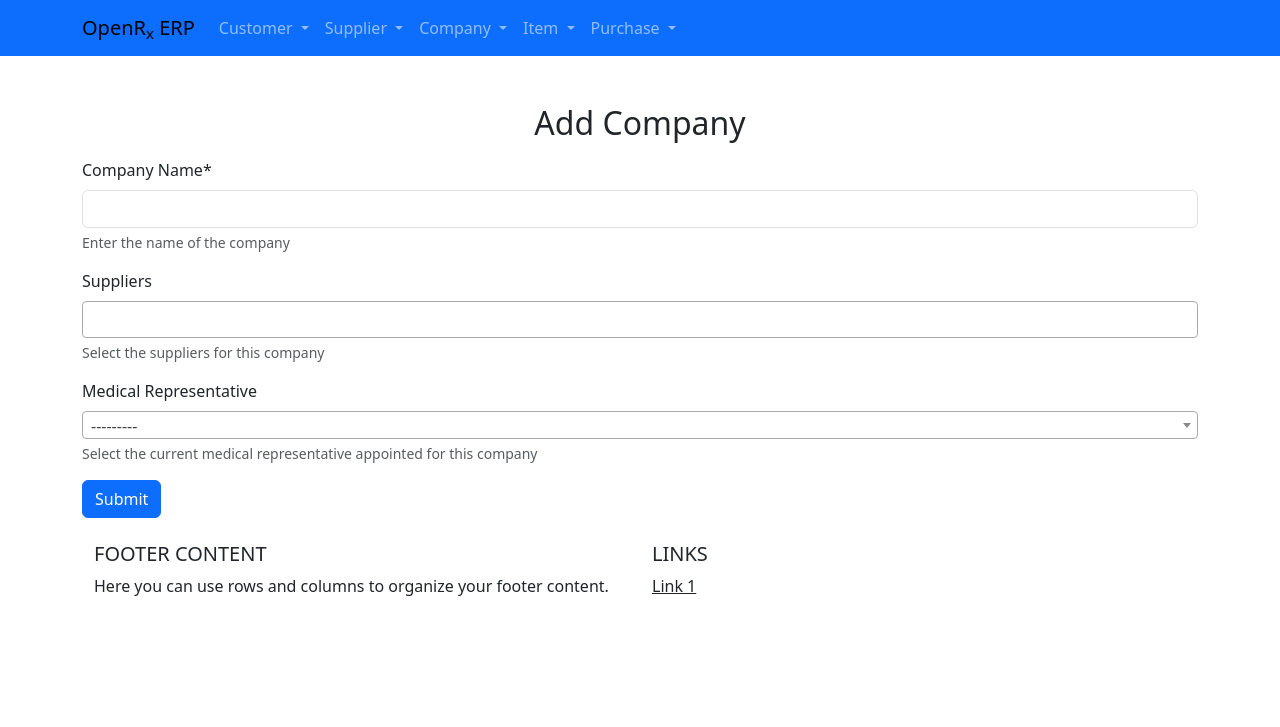
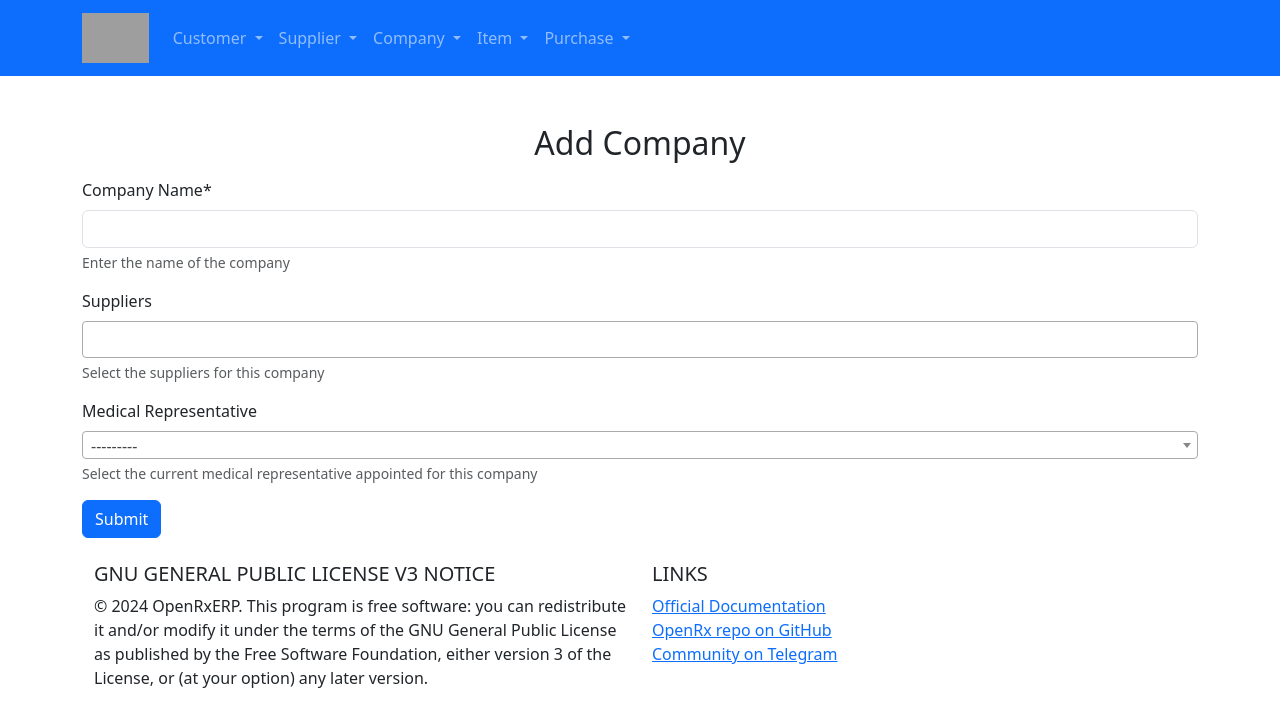
Before and after one commit to chirag-v/openrx, a Django app: page /company/add_company in a window 1280 px wide. Shown: the top 727 px of the page. Run offline with Django 5.2, Linux system fonts and the light colour scheme; data that the repository does not hold is empty; some libraries are stand-ins or nearby versions; grey boxes are pictures that could not be loaded.

Commit message:
Added zlogo to header and gave footer info and links

```diff
--- a/templates/base.html
+++ b/templates/base.html
@@ -15,7 +15,9 @@
         <!-- Navbar -->
         <nav class="navbar navbar-expand-lg navbar-dark bg-primary">
             <div class="container">
-                <a class="navbar-brand text-body-emphasis" href={% url 'homepage' %}>OpenR<sub>x</sub> ERP</a>
+                <a class="navbar-brand text-body-emphasis" href={% url 'homepage' %}>
+    <img src="{% static 'logo/openrx-logo-small.png' %}" alt="OpenRx ERP" style="height: 50px; width: auto;">
+</a>
                 <button class="navbar-toggler" type="button" data-bs-toggle="collapse" data-bs-target="#navbarNav" aria-controls="navbarNav" aria-expanded="false" aria-label="Toggle navigation">
                     <span class="navbar-toggler-icon"></span>
                 </button>
@@ -90,17 +92,19 @@
         <div class="container p-4">
             <div class="row">
                 <div class="col-lg-6 col-md-12 mb-4 mb-md-0">
-                    <h5 class="text-uppercase">Footer Content</h5>
+                    <h5 class="text-uppercase">GNU General Public License v3 Notice</h5>
                     <p>
-                        Here you can use rows and columns to organize your footer content.
+                        © 2024 OpenRxERP. This program is free software: you can redistribute it and/or modify it under the terms of the GNU General Public License as published by the Free Software Foundation, either version 3 of the License, or (at your option) any later version.
+
                     </p>
                 </div>
                 <div class="col-lg-6 col-md-12 mb-4 mb-md-0">
                     <h5 class="text-uppercase">Links</h5>
                     <ul class="list-unstyled mb-0">
-                        <li>
-                            <a href="#" class="text-dark">Link 1</a>
-                        </li>
+                     <li><a href="https://openrxerp.com/" target="_blank" rel="noopener noreferrer">Official Documentation</a></li>
+                    <li><a href="https://github.com/chirag-v/openrx" target="_blank" rel="noopener noreferrer">OpenRx repo on GitHub</a></li>
+                    <li><a href="https://t.me/+0IGj5Yl_kaw4NTY1" target="_blank" rel="noopener noreferrer">Community on Telegram</a></li>
+
                     </ul>
                 </div>
             </div>
```
Also changed, not shown: templates/logo/openrx-logo-large.JPG (deleted), templates/logo/openrx-logo-large.png (deleted), templates/logo/openrx-logo-medium.png (deleted), templates/logo/openrx-logo-small.png (deleted).
